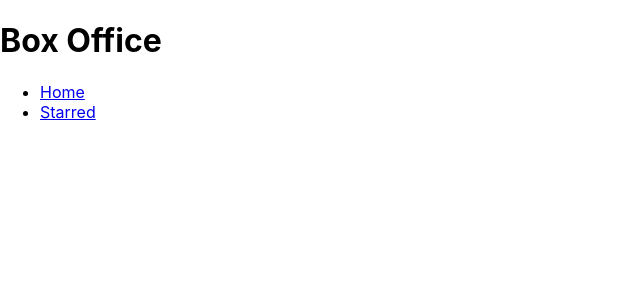
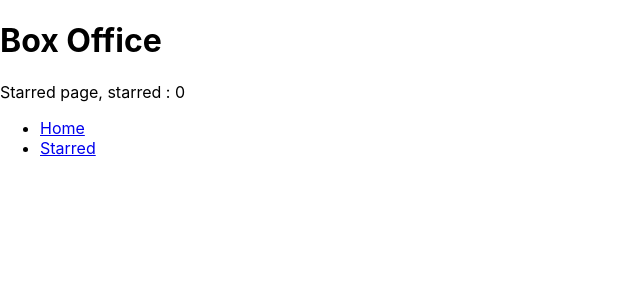
Before and after one commit to cyber-rush/box-office-app, a React (Create React App) app: page /starred in a window 1280 px wide. Shown: the top 300 px of the page, without its empty margins (0-640 px from the left). Built offline with nearby package versions, Linux system fonts and the light colour scheme.

Commit message:
created useStarredShows custom hook. placed useStarredShows hook logic in a separate file. tell user whether show is starred or not

```diff
--- a/src/components/shows/ShowCard.jsx
+++ b/src/components/shows/ShowCard.jsx
@@ -1,5 +1,5 @@
 
-const ShowCard = ({ name, image, summary, id, onStarMeClick }) => {
+const ShowCard = ({ name, image, summary, id, onStarMeClick, isStarred }) => {
     // split the summary into an array , take first 10 elements, then join those 10 elements , and then replace the html tags
     const summaryStripped = summary ? summary.split(' ').slice(0, 10).join(' ').replace(/<.+?>/g, '') : 'No description     '
     return <div>
@@ -10,7 +10,7 @@
         <p>{summaryStripped}</p>
         <div>
             <a href={`show/${id}`} target="_blank" rel="noreferrer">Read More</a>
-            <button type="button" onClick={() => onStarMeClick(id)}>Star me!!!</button>
+            <button type="button" onClick={() => onStarMeClick(id)}>{isStarred ? 'Unstar me' : 'Star me'}</button>
         </div>
     </div>
 }
--- a/src/components/shows/ShowGrid.jsx
+++ b/src/components/shows/ShowGrid.jsx
@@ -1,32 +1,9 @@
-import { useReducer, useEffect } from "react"
 import ShowCard from "./ShowCard"
+import { useStarredShows } from "../../lib/useStarredShows"
 
-const usePersistedReducer = (reducer, initialState, localStorageKey) => {
-    const [state, dispatch] = useReducer(reducer, initialState, initial => {
-        //Fetch the localStorage data
-        const persistedValue = localStorage.getItem(localStorageKey)
-
-        return persistedValue ? JSON.parse(persistedValue) : initial
-    })
-
-    //Now the sync the state with the localStorage
-    useEffect(() => {
-        localStorage.setItem(localStorageKey, JSON.stringify(state))
-    }, [state, localStorageKey])
-
-    return [state, dispatch]
-}
-
-const starredShowsReducer = (currentStarred, action) => {
-    switch (action.type) {
-        case 'STAR': return currentStarred.concat(action.showId)
-        case 'UNSTAR': return currentStarred.filter(showId => showId !== action.showId)
-        default: return currentStarred
-    }
-}
 const ShowGrid = ({ shows }) => {
 
-    const [starredShows, dispatchStarred] = usePersistedReducer(starredShowsReducer, [], 'starredShows')  //state is an array of shows with their id's
+    const [starredShows, dispatchStarred] = useStarredShows()
     console.log(starredShows)
     const onStarMeClick = (showId) => {
         const isStarred = starredShows.includes(showId)
@@ -47,6 +24,7 @@
                 image={data.show.image ? data.show.image.medium : '/not-found-image.png'}
                 summary={data.show.summary}
                 onStarMeClick={onStarMeClick}
+                isStarred={starredShows.includes(data.show.id)}
             />
         ))}
     </div>
--- /dev/null
+++ b/src/lib/useStarredShows.js
@@ -0,0 +1,28 @@
+import { useReducer, useEffect } from "react"
+const usePersistedReducer = (reducer, initialState, localStorageKey) => {
+    const [state, dispatch] = useReducer(reducer, initialState, initial => {
+        //Fetch the localStorage data
+        const persistedValue = localStorage.getItem(localStorageKey)
+
+        return persistedValue ? JSON.parse(persistedValue) : initial
+    })
+
+    //Now the sync the state with the localStorage
+    useEffect(() => {
+        localStorage.setItem(localStorageKey, JSON.stringify(state))
+    }, [state, localStorageKey])
+
+    return [state, dispatch]
+}
+
+const starredShowsReducer = (currentStarred, action) => {
+    switch (action.type) {
+        case 'STAR': return currentStarred.concat(action.showId)
+        case 'UNSTAR': return currentStarred.filter(showId => showId !== action.showId)
+        default: return currentStarred
+    }
+}
+
+export const useStarredShows = () => {
+    return usePersistedReducer(starredShowsReducer, [], 'starredShows')  //state is an array of shows with their id's
+}
--- a/src/pages/Starred.jsx
+++ b/src/pages/Starred.jsx
@@ -1,5 +1,8 @@
+import { useStarredShows } from "../lib/useStarredShows";
+
 const Starred = () => {
-  return <div></div>;
+    const [starredShows] = useStarredShows()
+    return <div>Starred page, starred : {starredShows.length}</div>;
 };
 
 export default Starred;
```
